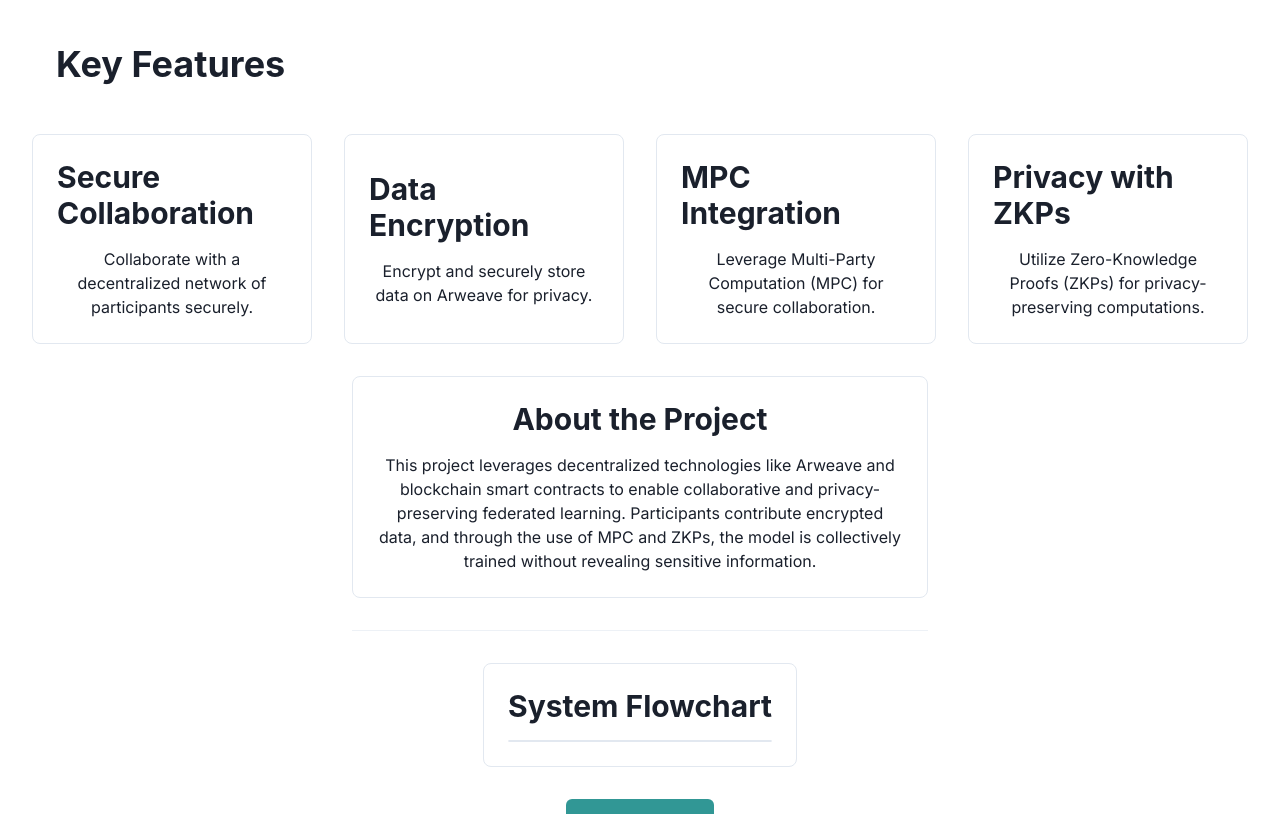
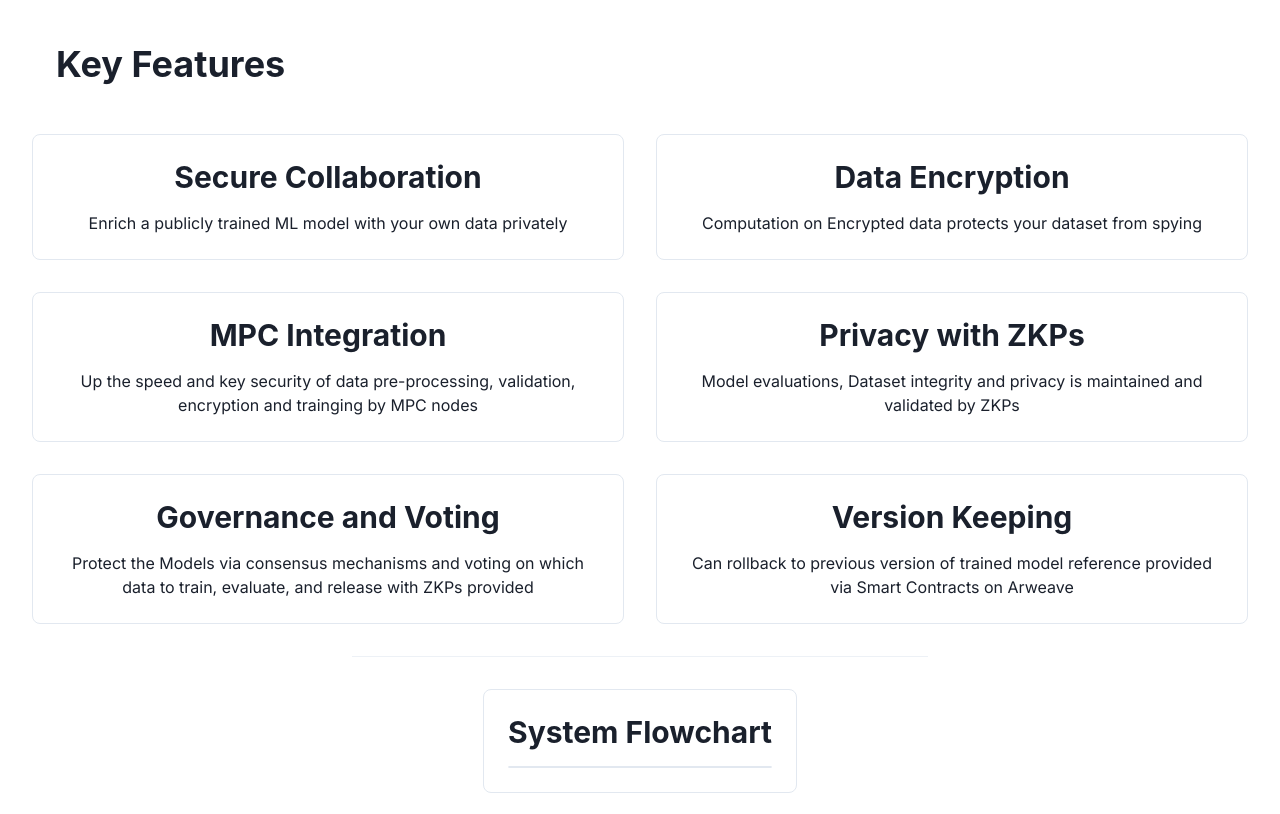
Before and after one commit to aditya172926/juggle, a Next.js app: page / in a window 1280 px wide. Shown: the part 740-1554 px from the top of the page. Built offline with nearby package versions, Linux system fonts and the light colour scheme.

Commit message:
added features of the platform

```diff
--- a/src/app/page.tsx
+++ b/src/app/page.tsx
@@ -102,28 +102,36 @@ export default function Home() {
           </Heading>
         </Box>
 
-        <SimpleGrid columns={{ base: 1, md: 2, lg: 4 }} spacing={8} w="100%">
+        <SimpleGrid columns={{ base: 1, md: 2, lg: 2 }} spacing={8} w="100%">
           <FeatureCard
             title="Secure Collaboration"
-            description="Collaborate with a decentralized network of participants securely."
+            description="Enrich a publicly trained ML model with your own data privately"
           />
           <FeatureCard
             title="Data Encryption"
-            description="Encrypt and securely store data on Arweave for privacy."
+            description="Computation on Encrypted data protects your dataset from spying"
           />
           <FeatureCard
             title="MPC Integration"
-            description="Leverage Multi-Party Computation (MPC) for secure collaboration."
+            description="Up the speed and key security of data pre-processing, validation, encryption and trainging by MPC nodes"
           />
           <FeatureCard
             title="Privacy with ZKPs"
-            description="Utilize Zero-Knowledge Proofs (ZKPs) for privacy-preserving computations."
+            description="Model evaluations, Dataset integrity and privacy is maintained and validated by ZKPs"
+          />
+          <FeatureCard
+            title="Governance and Voting"
+            description="Protect the Models via consensus mechanisms and voting on which data to train, evaluate, and release with ZKPs provided"
+          />
+          <FeatureCard
+            title="Version Keeping"
+            description="Can rollback to previous version of trained model reference provided via Smart Contracts on Arweave"
           />
         </SimpleGrid>
 
 
         {/* About Section */}
-        <Box
+        {/* <Box
           maxW="xl"
           textAlign="center"
           borderWidth="1px"
@@ -140,7 +148,7 @@ export default function Home() {
             encrypted data, and through the use of MPC and ZKPs, the model is
             collectively trained without revealing sensitive information.
           </Text>
-        </Box>
+        </Box> */}
 
         {/* Divider */}
         <Divider maxW="xl" />
```
